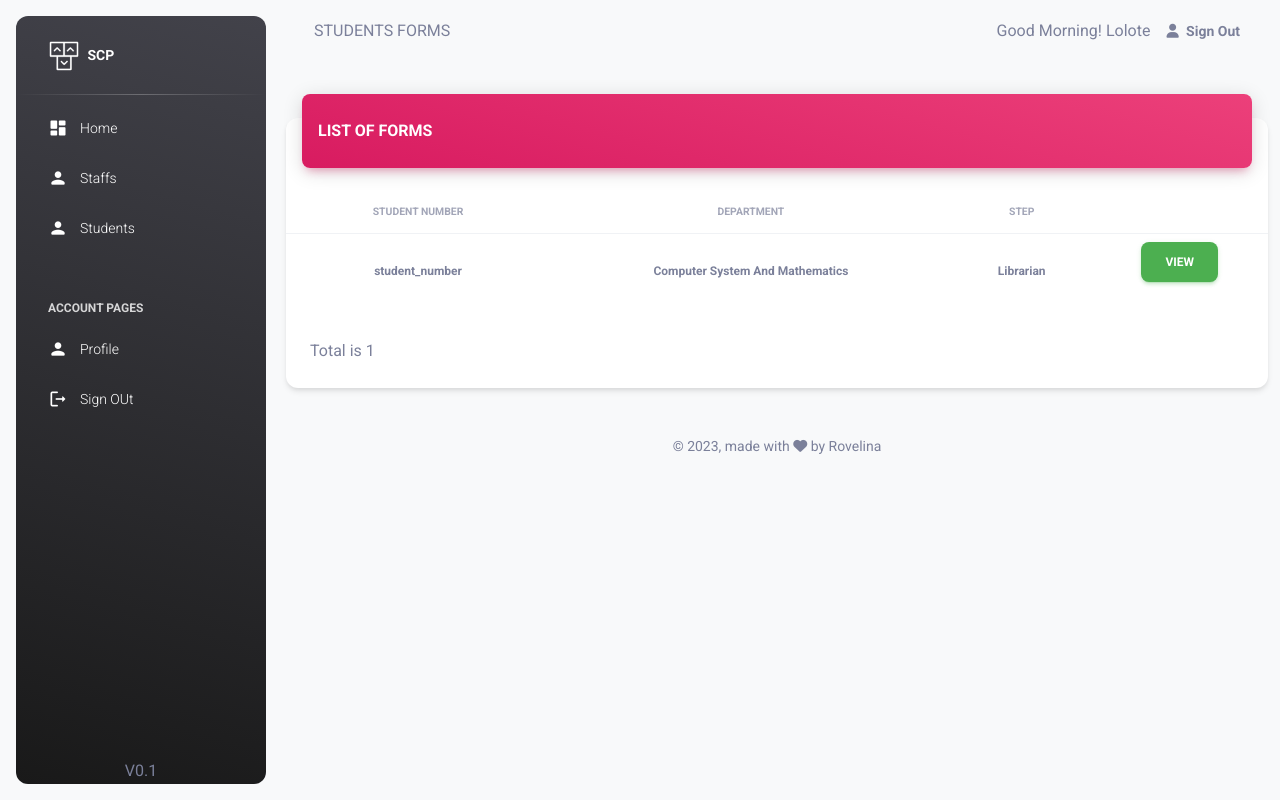
After one commit to Abduswamad/pdo-basic, a PHP site: page /clearance_system/pages/staff/forms.php in a window 1280 px wide. The commit adds this page. Run offline with PHP 8.4, Linux system fonts and the light colour scheme; a user stored in the database is signed in; data comes from the database, SQL or seed files in the repository; both versions use the stored data as it was after the commit; some libraries are stand-ins or nearby versions.

Commit message:
funga kazi leo

```diff
--- a/classes/Account.php
+++ b/classes/Account.php
@@ -139,7 +139,7 @@
     {
         try{
             $db = getDB();
-            $stmt = $db->prepare("SELECT staff_type,first_name,middle_name,last_name FROM staff WHERE staff_number=:staff_number");
+            $stmt = $db->prepare("SELECT staff_type,first_name,middle_name,last_name,staff_type FROM staff WHERE staff_number=:staff_number");
             $stmt->bindParam("staff_number", $sessin_id,PDO::PARAM_STR);
             $stmt->execute();
             $data = $stmt->fetch(PDO::FETCH_OBJ); //User data
--- a/classes/Form.php
+++ b/classes/Form.php
@@ -1,5 +1,23 @@
 <?php
  class Form {
+    public function staff_forms($staff_id)
+    {
+        try{
+
+            $db = getDB();
+            $stmt = $db->prepare("SELECT * FROM form frm
+            inner join form_step fst on frm.form_step = fst.step_id
+            inner  join student std on std.student_number = frm.student
+            inner join department dpt  on dpt.department_number = std.department
+             ");
+            $stmt->execute();
+            $data = $stmt->fetchAll();
+            return $data;
+        }
+        catch(PDOException $e) {
+            echo '{"error":{"text":'. $e->getMessage() .'}}';
+        }
+    }
     public function student_form($student_id)
     {
         try{
--- a/pages/staff/aside.php
+++ b/pages/staff/aside.php
@@ -1,3 +1,6 @@
+<?php
+    $role = $SessinUser->staff_type;
+?>
 <aside class="sidenav navbar navbar-vertical navbar-expand-xs border-0 border-radius-xl my-3 fixed-start ms-3   bg-gradient-dark" id="sidenav-main">
     <div class="sidenav-header">
         <i class="fas fa-times p-3 cursor-pointer text-white opacity-5 position-absolute end-0 top-0 d-none d-xl-none" aria-hidden="true" id="iconSidenav"></i>
@@ -17,31 +20,49 @@
             <span class="nav-link-text ms-1">Home</span>
             </a>
         </li>
-        <li class="nav-item">
-            <a class="nav-link text-white " href="./staffs.php">
-                <div class="text-white text-center me-2 d-flex align-items-center justify-content-center">
-                <i class="material-icons opacity-10">person</i>
+        <?php
+            if ($role == 100){
+                echo "
+                <li class='nav-item'>
+                    <a class='nav-link text-white ' href='./staffs.php'>
+                        <div class='text-white text-center me-2 d-flex align-items-center justify-content-center'>
+                        <i class='material-icons opacity-10'>person</i>
                         </div>
-            <span class="nav-link-text ms-1">Staffs</span>
+                        <span class='nav-link-text ms-1'>Staffs</span>
                     </a>
                 </li>
-        <li class="nav-item">
-            <a class="nav-link text-white " href="./students.php">
-                <div class="text-white text-center me-2 d-flex align-items-center justify-content-center">
-                <i class="material-icons opacity-10">person</i>
+                ";
+            }
+        ?>
+        <?php
+            if ($role == 100){
+                echo "
+                <li class='nav-item'>
+                    <a class='nav-link text-white '' href='./students.php'>
+                        <div class='text-white text-center me-2 d-flex align-items-center justify-content-center'>
+                        <i class='material-icons opacity-10'>person</i>
                         </div>
-            <span class="nav-link-text ms-1">Students</span>
+                    <span class='nav-link-text ms-1'>Students</span>
                     </a>
                 </li>
-        <li class="nav-item">
-            <a class="nav-link text-white " href="./staff_dashboard.php">
-                <div class="text-white text-center me-2 d-flex align-items-center justify-content-center">
-                <i class="material-icons opacity-10">dashboard</i>
+                ";
+            }
+        ?>
+         <?php
+            if ($role != 100){
+                echo "
+                <li class='nav-item'>
+                    <a class='nav-link text-white '' href='./forms.php'>
+                        <div class='text-white text-center me-2 d-flex align-items-center justify-content-center'>
+                        <i class='material-icons opacity-10'>dashboard</i>
                         </div>
-            <span class="nav-link-text ms-1">Forms</span>
+                    <span class='nav-link-text ms-1'>Forms</span>
                     </a>
                 </li>
-        <li class="nav-item mt-2">
+                ";
+            }
+        ?>
+        <li class="nav-item mt-5">
             <h6 class="ps-4 ms-2 text-uppercase text-xs text-white font-weight-bolder opacity-8">Account pages</h6>
         </li>
         <li class="nav-item">
--- /dev/null
+++ b/pages/staff/forms.php
@@ -0,0 +1,109 @@
+<?php
+    include('../config.php');
+    include('../session.php');
+    $page_tittle = "STUDENTS FORMS";
+    $SessinUser=$account_class->staff_session_detail($login_session_id);
+    $forms=$form_class->staff_forms($login_session_id);
+?>
+<!DOCTYPE html>
+<html lang="en">
+  <head>
+    <?php include 'head.php';?>
+  </head>
+  <body class="g-sidenav-show  bg-gray-100">
+    <?php include 'aside.php';?>
+    <main class="main-content border-radius-lg ">
+      <?php include 'navbar.php';?>
+      <div class="container-fluid py-4">
+        <h6 class="text-end">
+          <div class="text-danger">
+              <?php
+              if(isset($_GET['errorMsg'])) {
+                  echo $_GET['errorMsg'];
+                  }
+              ?>
+          </div>
+          <div class="text-success">
+              <?php
+              if(isset($_GET['successsMsg'])) {
+                  echo $_GET['successsMsg'];
+                  }
+              ?>
+          </div>
+        </h6>
+        <!--  body-->
+        <div class="row"></div>
+        <div class="row">
+          <div class="col-12">
+            <div class="card my-4">
+              <div class="card-header p-0 position-relative mt-n4 mx-3 z-index-2">
+                <div class="bg-gradient-primary shadow-primary border-radius-lg pt-4 pb-3">
+                  <div class="row">
+                      <div class="col-6">
+                        <h6 class="text-white  text-capitalize ps-3">LIST OF FORMS </h6>
+                      </div>
+                  </div>
+                </div>
+              </div>
+              <div class="card-body px-0 pb-2">
+                <div class="table-responsive p-0">
+                <table class="table align-items-center mb-0">
+                  <thead>
+                    <tr>
+                      <th class="text-center text-uppercase text-secondary text-xxs font-weight-bolder opacity-7">Student Number</th>
+                      <th class="text-center text-uppercase text-secondary text-xxs font-weight-bolder opacity-7">Department</th>
+                      <th class="text-center text-uppercase text-secondary text-xxs font-weight-bolder opacity-7">Step</th>
+                      <th class="text-center text-uppercase text-secondary text-xxs font-weight-bolder opacity-7"></th>
+                    </tr>
+                  </thead>
+                  <tbody>
+                      <?php
+                        foreach ($forms as $form) {
+                          echo "
+                          <tr>
+                            <td class='align-middle text-center text-sm'>
+                              <span class='text-secondary text-xs font-weight-bold'>{$form['student']}</span>
+                            </td>
+                            <td class='align-middle text-center text-sm'>
+                              <span class='text-secondary text-xs font-weight-bold'>{$form['department_name']}</span>
+                            </td>
+                            <td class='align-middle text-center text-sm'>
+                              <span class='text-secondary text-xs font-weight-bold'>{$form['step_name']}</span>
+                            </td>
+                            <td class='align-middle text-center'>
+                              <a href='./form_view.php?id={$form['form_id']}' class='btn btn-success'>VIEW</a>
+                            </td>
+                          </tr>
+                        ";
+                        }
+                      ?>
+                  </tbody>
+                </table>
+                </div>
+              </div>
+              <div class="card-footer">
+                Total is <?php  echo count($forms)?>
+              </div>
+            </div>
+          </div>
+        </div>
+        <!--  body-->
+        <?php include 'footer.php';?>
+      </div>
+    </main>
+    <script src="../../assets/js/core/popper.min.js" ></script>
+    <script src="../../assets/js/core/bootstrap.min.js" ></script>
+    <script src="../../assets/js/plugins/perfect-scrollbar.min.js" ></script>
+    <script src="../../assets/js/plugins/smooth-scrollbar.min.js" ></script>
+    <script>
+      var win = navigator.platform.indexOf('Win') > -1;
+      if (win && document.querySelector('#sidenav-scrollbar')) {
+        var options = {
+          damping: '0.5'
+        }
+        Scrollbar.init(document.querySelector('#sidenav-scrollbar'), options);
+      }
+    </script>
+    <script src="../../assets/js/material-dashboard.min.js?v=3.0.4"></script>
+  </body>
+</html>
--- a/pages/student/aside.php
+++ b/pages/student/aside.php
@@ -17,7 +17,7 @@
                 <span class="nav-link-text ms-1">Home</span>
             </a>
         </li>
-        <li class="nav-item mt-9">
+        <li class="nav-item mt-5">
             <h6 class="ps-4 ms-2 text-uppercase text-xs text-white font-weight-bolder opacity-8">Account pages</h6>
         </li>
         <li class="nav-item">
```
Also changed, not shown: pages/staff/form_view.php (added, +78 -0 lines), student_clearance.sql (+144 -15 lines). Lines whose indentation alone changed are shown as unchanged.
